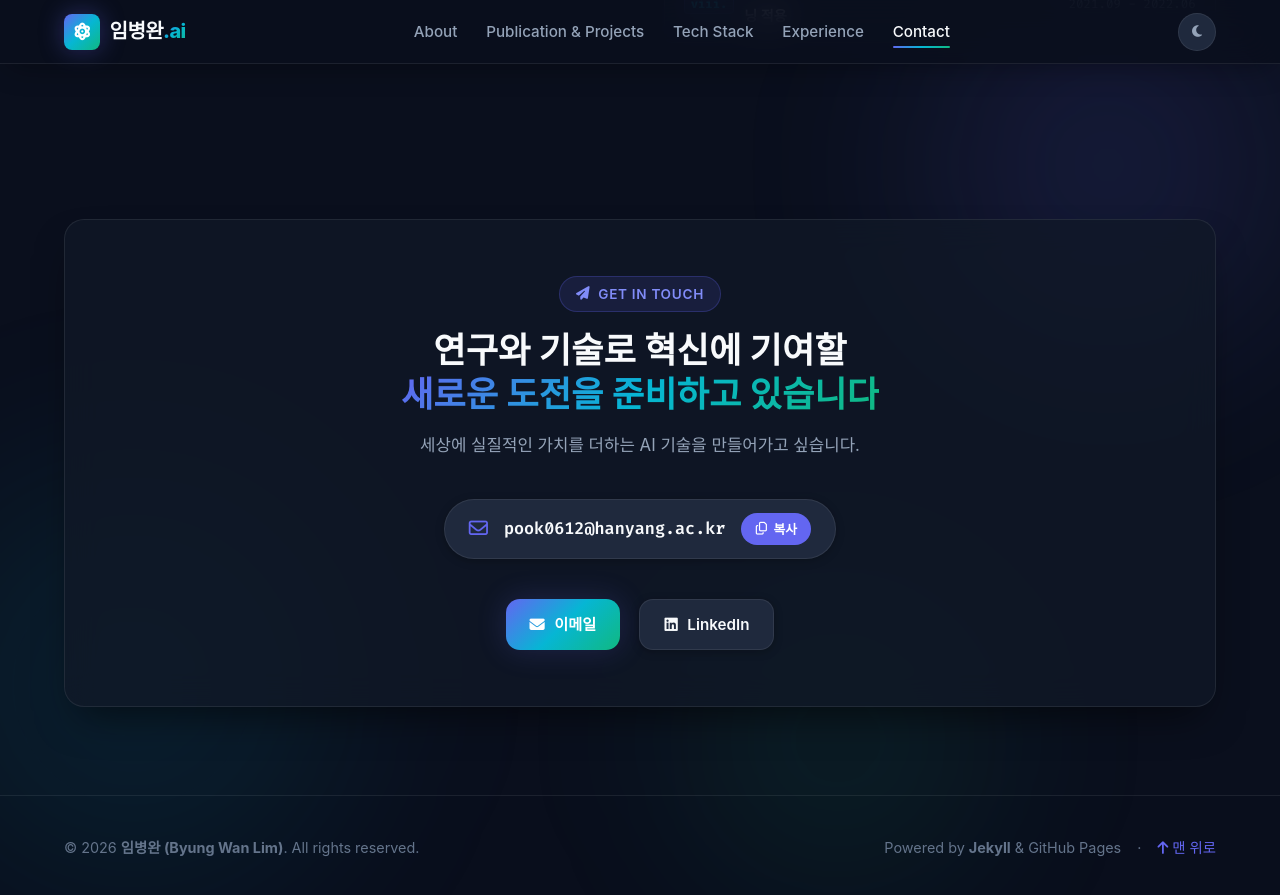
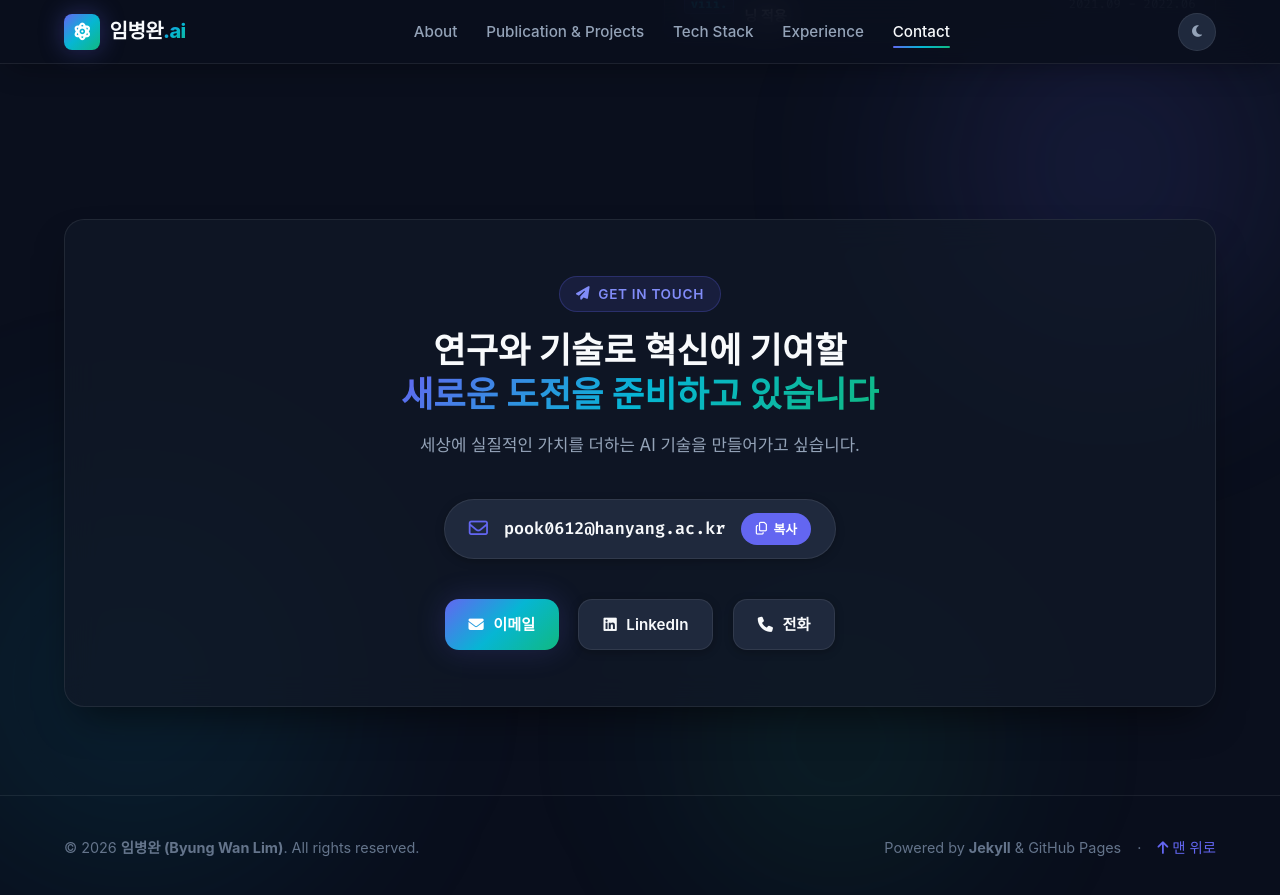
Before and after one commit to ByungWanLim/ByungWanLim.github.io, a Jekyll site: the page built from index.html, in a window 1280 px wide and 900 px high, scrolled down 6214 px. Shown: the top 895 px of the window. Built offline with Jekyll 4.4.1, drawn with Linux system fonts in a browser that asks for light colours; some web fonts are replaced.

```diff
--- a/_includes/contact.html
+++ b/_includes/contact.html
@@ -30,6 +30,12 @@
           <i class="fa-brands fa-linkedin"></i>
           <span>LinkedIn</span>
         </a>
+        {% if site.data.profile.phone %}
+        <a href="tel:{{ site.data.profile.phone }}" class="btn btn-secondary">
+          <i class="fa-solid fa-phone"></i>
+          <span>전화</span>
+        </a>
+        {% endif %}
       </div>
     </div>
   </div>
```
